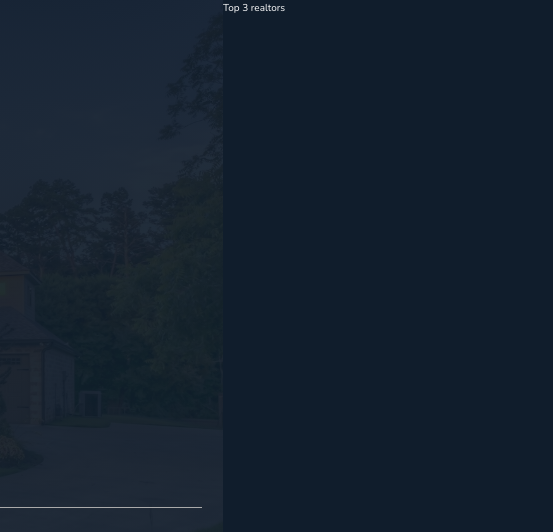
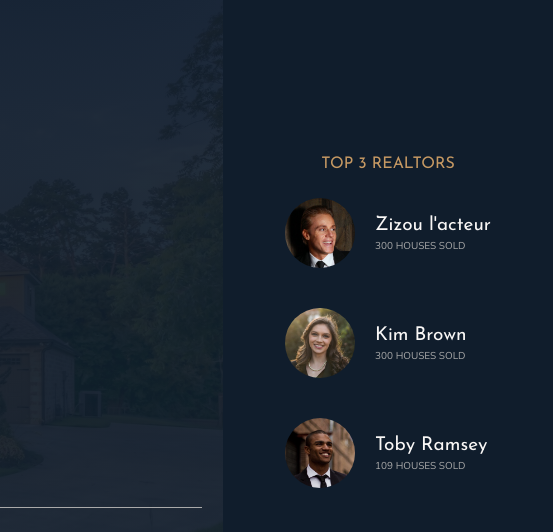
Before and after one commit to MoussaB06/Nexter, a website: page index.html in a window 1280 px wide. Shown: the top 532 px of the page, 727-1280 px from the left. Drawn offline with nearby package versions, Linux system fonts and the light colour scheme.

Commit message:
added realtors section

```diff
--- a/index.html
+++ b/index.html
@@ -34,7 +34,43 @@
       </div>
     </header>
     <!----------------------------------- REALTORS SECTION----------------------------------->
-    <div class="realtors">Top 3 realtors</div>
+    <div class="realtors">
+      <h3 class="heading-3 realtors__h3">Top 3 Realtors</h3>
+      <div class="realtors__list">
+        <!------------------ REALTOR 1 ------------------>
+        <img
+          src="img/realtor-1.jpeg"
+          alt="realtor image 1"
+          class="realtors__img"
+        />
+        <div class="realtors__details">
+          <h4 class="heading-4 heading-4--light">Zizou l'acteur</h4>
+          <p class="realtors__sold">300 houses sold</p>
+        </div>
+        <!------------------ REALTOR 2 ------------------>
+
+        <img
+          src="img/realtor-2.jpeg"
+          alt="realtor image 2"
+          class="realtors__img"
+        />
+        <div class="realtors__details">
+          <h4 class="heading-4 heading-4--light">Kim Brown</h4>
+          <p class="realtors__sold">300 houses sold</p>
+        </div>
+        <!------------------ REALTOR 3 ------------------>
+
+        <img
+          src="img/realtor-3.jpeg"
+          alt="realtor image 1"
+          class="realtors__img"
+        />
+        <div class="realtors__details">
+          <h4 class="heading-4 heading-4--light">Toby Ramsey</h4>
+          <p class="realtors__sold">109 houses sold</p>
+        </div>
+      </div>
+    </div>
 
     <!----------------------------------- FEATURES SECTION----------------------------------->
     <section class="features">
--- a/sass/_realtors.scss
+++ b/sass/_realtors.scss
@@ -1,6 +1,42 @@
 .realtors {
   background-color: $color-secondary;
   color: #fff;
+  padding: 3rem;
 
   grid-column: col-start 7 / full-end;
+
+  display: grid;
+  justify-content: center;
+  align-content: center;
+
+  grid-row-gap: 2rem;
+
+  justify-items: center;
+
+  &__h3 {
+    justify-self: center;
+  }
+
+  &__list {
+    display: grid;
+    grid-template-columns: min-content max-content;
+    grid-column-gap: 2rem;
+    grid-row-gap: 5vh;
+  }
+
+  &__img {
+    width: 7rem;
+    border-radius: 50%;
+    display: block;
+  }
+
+  &__details {
+    align-self: center;
+  }
+
+  &__sold {
+    text-transform: uppercase;
+    color: $color-grey-light-2;
+    margin-top: -3px;
+  }
 }
```
Also changed, not shown: css/style.css, 1 other file.
